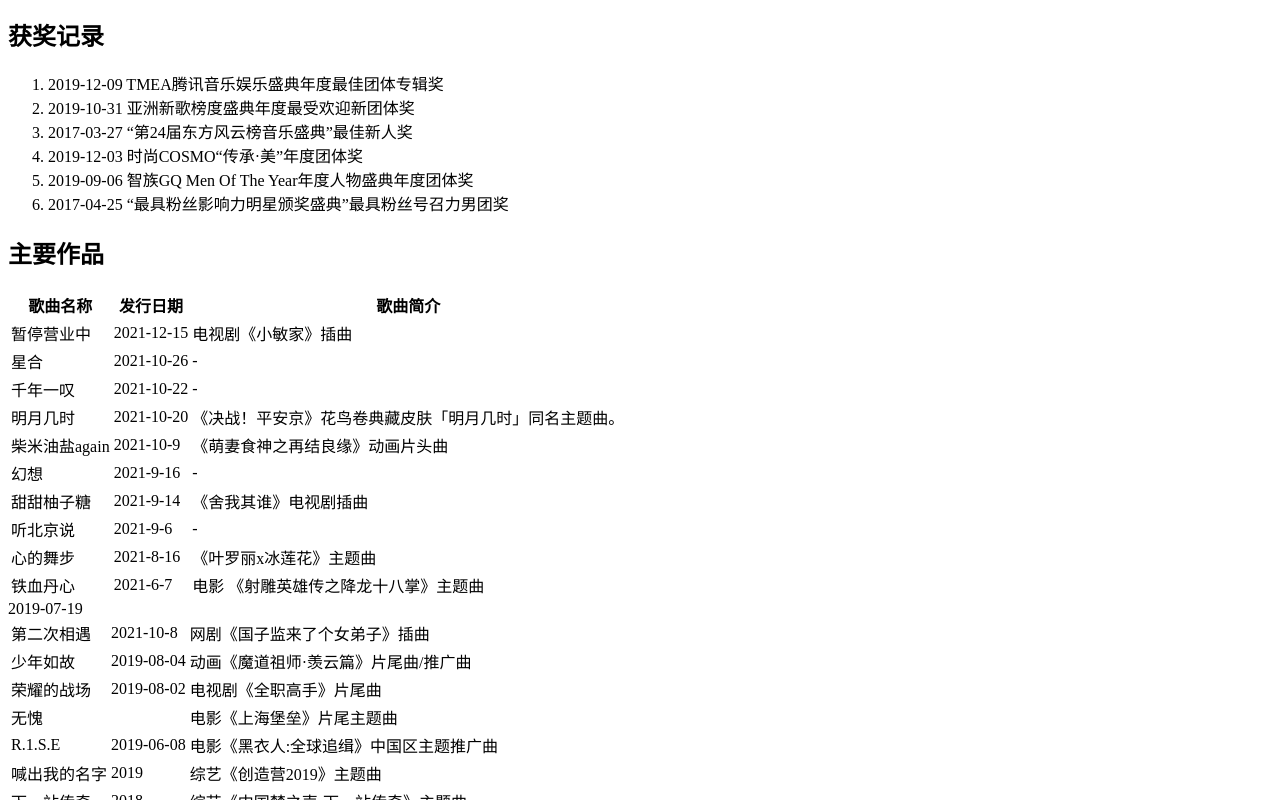
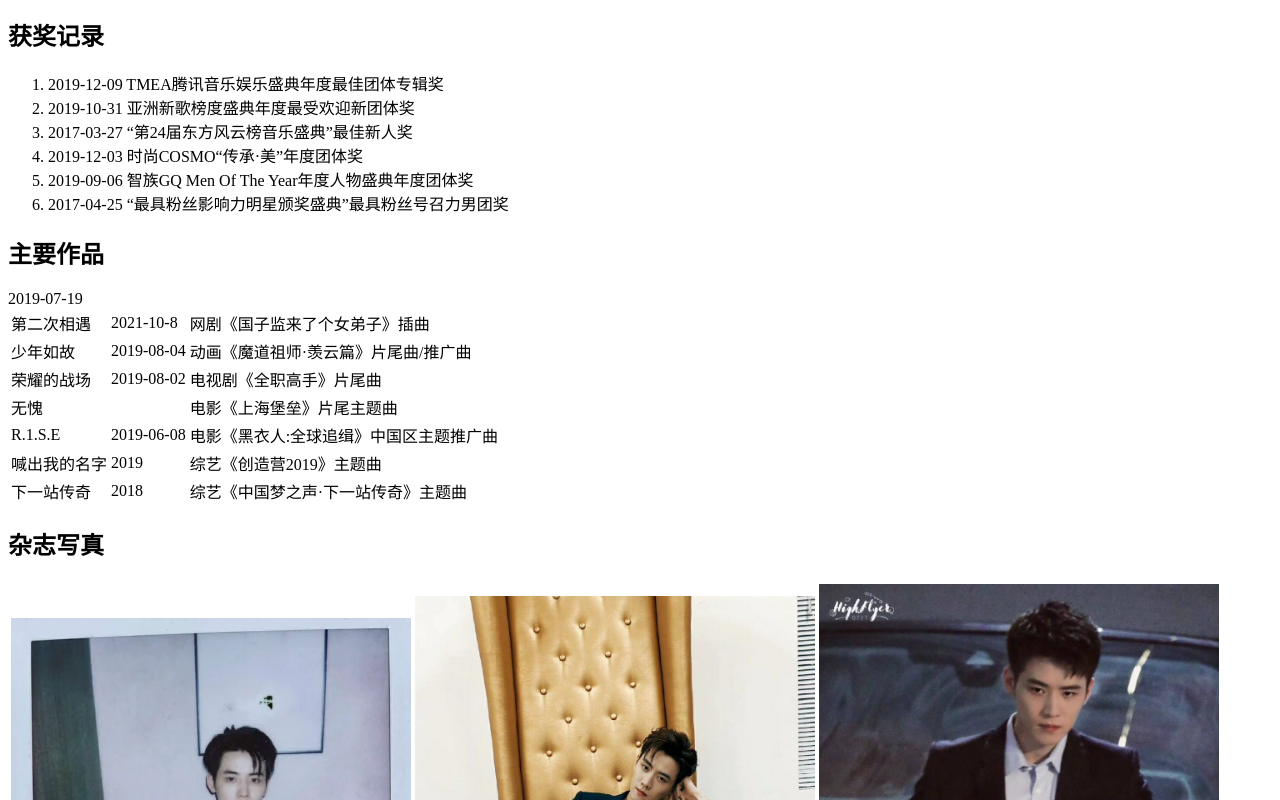
Before and after one commit to nikiiu/renhao, a plain HTML site: page index.html in a window 1280 px wide. Shown: the part 529-1329 px from the top of the page. Drawn offline with Linux system fonts and the light colour scheme.

Commit message:
第二版

```diff
--- a/index.html
+++ b/index.html
@@ -45,43 +45,7 @@
         <li>2017-04-25	“最具粉丝影响力明星颁奖盛典”最具粉丝号召力男团奖</li>
     </ol>
     <h2 id="works">主要作品</h2>
-    <table>
-        <thead>
-            <tr><th>歌曲名称</th><th>发行日期</th><th>歌曲简介</th></tr>
-        </thead>
-        <tbody>
-            <tr>
-                <td>暂停营业中</td><td>2021-12-15</td><td>电视剧《小敏家》插曲</td>
-            </tr>
-            <tr>
-                <td>星合</td><td>2021-10-26</td><td>-</td>
-            </tr>
-            <tr>
-                <td>千年一叹</td><td>2021-10-22</td><td>-</td>
-            </tr>
-            <tr>
-                <td>明月几时</td><td>2021-10-20</td><td>《决战！平安京》花鸟卷典藏皮肤「明月几时」同名主题曲。</td>
-            </tr>
-            <tr>
-                <td>柴米油盐again</td><td>2021-10-9</td><td>《萌妻食神之再结良缘》动画片头曲</td>
-            </tr>
-            <tr>
-                <td>幻想</td><td>2021-9-16</td><td>-</td>
-            </tr>
-            <tr>
-                <td>甜甜柚子糖</td><td>2021-9-14</td><td>《舍我其谁》电视剧插曲</td>
-            </tr>
-            <tr>
-                <td>听北京说</td><td>2021-9-6</td><td>-</td>
-            </tr>
-            <tr>
-                <td>心的舞步</td><td>2021-8-16</td><td>《叶罗丽x冰莲花》主题曲</td>
-            </tr>
-            <tr>
-                <td>铁血丹心</td><td>2021-6-7</td><td>电影 《射雕英雄传之降龙十八掌》主题曲</td>
-            </tr>
-        </tbody>
-    </table>
+
 
     <table>
         <tbody>
```
